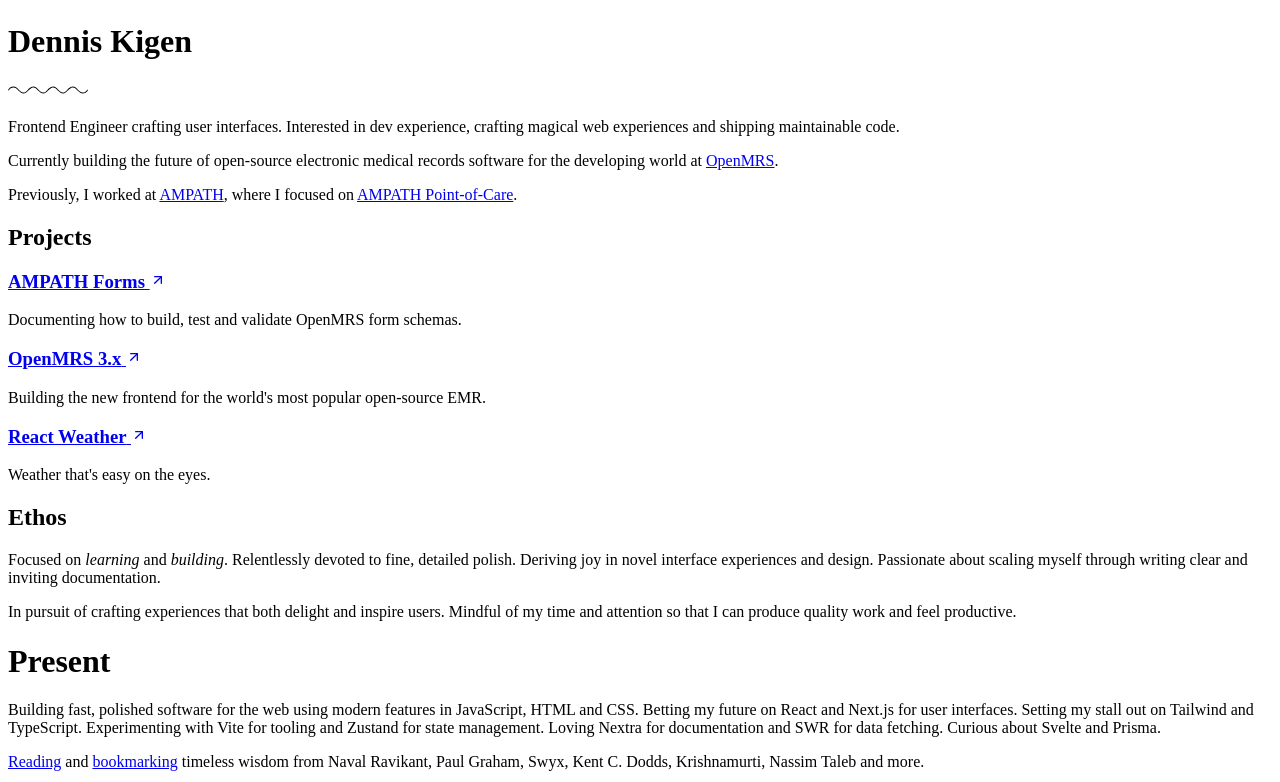
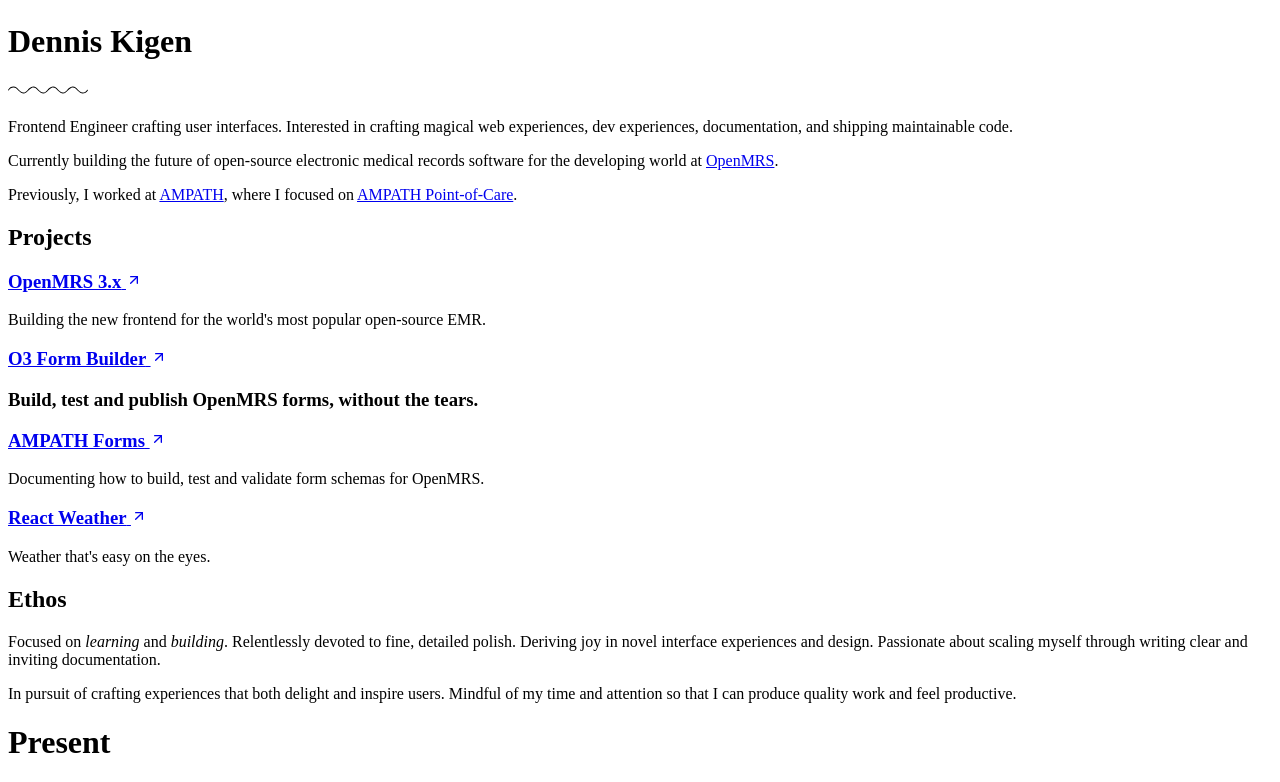
Before and after one commit to denniskigen/denniskigen.com, a Next.js app: page / in a window 1280 px wide. Shown: the part 410-1192 px from the top of the page. Built offline with nearby package versions, Linux system fonts and the light colour scheme.

Commit message:
(feat) Yet more visual enhancements

```diff
--- a/components/Container.js
+++ b/components/Container.js
@@ -36,7 +36,7 @@
         )}
       </Head>
       <Navbar />
-      <main className="mx-auto flex max-w-3xl flex-col justify-center px-8 py-16 xl:py-20 antialiased leading-7 text-very-grey dark:text-very-light">
+      <main className="mx-auto flex max-w-3xl flex-col justify-center px-8 py-16 xl:py-20 leading-7 text-very-grey dark:text-very-light">
         {children}
       </main>
     </div>
--- a/components/ExternalLink.js
+++ b/components/ExternalLink.js
@@ -1,7 +1,7 @@
 export default function ExternalLink({ href, children, styles }) {
   return (
     <a
-      className={`underline underline-offset-4 decoration-zinc-500 hover:decoration-zinc-200 ${styles}`}
+      className={`underline underline-offset-4 decoration-zinc-200 dark:decoration-zinc-500 hover:decoration-zinc-400 dark:hover:decoration-zinc-200 ${styles}`}
       target="_blank"
       rel="noopener noreferrer"
       href={href}
--- a/pages/_document.js
+++ b/pages/_document.js
@@ -4,9 +4,11 @@
   return (
     <Html lang="en">
       <Head>
+        <link rel="preconnect" href="https://fonts.googleapis.com" />
+        <link rel="preconnect" href="https://fonts.gstatic.com" crossorigin />
         <link
+          href="https://fonts.googleapis.com/css2?family=Inter&display=swap"
           rel="stylesheet"
-          href="https://fonts.googleapis.com/css2?family=Inter&display=swap"
         />
       </Head>
       <body>
--- a/pages/index.js
+++ b/pages/index.js
@@ -25,7 +25,7 @@
           src="/dennis-avatar.png"
           alt="Dennis' avatar"
         />
-        <h1 className="text-lg font-semibold">Dennis Kigen</h1>
+        <h1 className="text-lg tracking-wide font-semibold">Dennis Kigen</h1>
       </div>
 
       <svg
@@ -39,9 +39,9 @@
       </svg>
 
       <p className="my-8">
-        Frontend Engineer crafting user interfaces. Interested in dev
-        experience, crafting magical web experiences and shipping maintainable
-        code.
+        Frontend Engineer crafting user interfaces. Interested in crafting
+        magical web experiences, dev experiences, documentation, and shipping
+        maintainable code.
       </p>
 
       <p className="">
@@ -71,17 +71,17 @@
 function Projects() {
   return (
     <div className="mt-12">
-      <h2 className="text-lg font-medium text-neutral-600 dark:text-neutral-400">
+      <h2 className="text-lg font-medium text-neutral-500 dark:text-neutral-400">
         Projects
       </h2>
-      <section className="mt-4 flex space-x-5 md:space-x-10">
-        <div className="mt-4 space-y-2 flex-1">
+      <section className="mt-8 grid grid-cols-1 md:grid-cols-3 gap-x-8 gap-y-8 md:gap-y-8">
+        <div className="flex-col h-full relative cursor-default">
           <h3>
-            <ExternalLink href="https://ampath-forms.vercel.app">
+            <ExternalLink href="https://dev3.openmrs.org/openmrs/spa">
               <span className="flex items-center">
-                AMPATH Forms{" "}
+                OpenMRS 3.x{" "}
                 <svg
-                  className="ml-1 w-5 h-5 text-neutral-600 dark:text-neutral-400"
+                  className="ml-1 w-5 h-5 text-neutral-500 dark:text-neutral-400"
                   xmlns="http://www.w3.org/2000/svg"
                   width="16"
                   height="16"
@@ -98,17 +98,45 @@
               </span>
             </ExternalLink>
           </h3>
-          <p className="text-neutral-600 dark:text-neutral-400">
-            Documenting how to build, test and validate OpenMRS form schemas.
+          <p className="text-neutral-500 dark:text-neutral-400 mt-2.5">
+            Building the new frontend for the world's most popular open-source
+            EMR.
           </p>
         </div>
-        <div className="mt-4 space-y-2 flex-1">
+        <div className="flex-col h-full relative cursor-default">
           <h3>
-            <ExternalLink href="https://dev3.openmrs.org/openmrs/spa">
+            <ExternalLink href="https://github.com/openmrs/openmrs-esm-form-builder">
               <span className="flex items-center">
-                OpenMRS 3.x{" "}
+                O3 Form Builder{" "}
                 <svg
-                  className="ml-1 w-5 h-5 text-neutral-600 dark:text-neutral-400"
+                  className="ml-1 w-5 h-5 text-neutral-500 dark:text-neutral-400"
+                  xmlns="http://www.w3.org/2000/svg"
+                  width="16"
+                  height="16"
+                  viewBox="0 0 24 24"
+                  fill="none"
+                  stroke="currentColor"
+                  strokeWidth="2"
+                  strokeLinecap="round"
+                  strokeLinejoin="round"
+                >
+                  <line x1="7" y1="17" x2="17" y2="7"></line>
+                  <polyline points="7 7 17 7 17 17"></polyline>
+                </svg>
+              </span>
+            </ExternalLink>
+            <p className="text-neutral-500 dark:text-neutral-400 mt-2.5">
+              Build, test and publish OpenMRS forms, without the tears.
+            </p>
+          </h3>
+        </div>
+        <div className="flex-col h-full relative cursor-default">
+          <h3>
+            <ExternalLink href="https://ampath-forms.vercel.app">
+              <span className="flex items-center">
+                AMPATH Forms{" "}
+                <svg
+                  className="ml-1 w-5 h-5 text-neutral-500 dark:text-neutral-400"
                   xmlns="http://www.w3.org/2000/svg"
                   width="16"
                   height="16"
@@ -125,18 +153,18 @@
               </span>
             </ExternalLink>
           </h3>
-          <p className="text-neutral-600 dark:text-neutral-400">
-            Building the new frontend for the world's most popular open-source
-            EMR.
+          <p className="text-neutral-500 dark:text-neutral-400 mt-2.5">
+            Documenting how to build, test and validate form schemas for
+            OpenMRS.
           </p>
         </div>
-        <div className="mt-4 space-y-2 flex-1">
+        <div className="flex-col h-full relative cursor-default">
           <h3>
             <ExternalLink href="https://react-weather.denniskigen.com">
               <span className="flex items-center">
                 React Weather{" "}
                 <svg
-                  className="ml-1 w-5 h-5 text-neutral-600 dark:text-neutral-400"
+                  className="ml-1 w-5 h-5 text-neutral-500 dark:text-neutral-400"
                   xmlns="http://www.w3.org/2000/svg"
                   width="16"
                   height="16"
@@ -153,7 +181,7 @@
               </span>
             </ExternalLink>
           </h3>
-          <p className="text-neutral-600 dark:text-neutral-400">
+          <p className="text-neutral-500 dark:text-neutral-400 mt-2.5">
             Weather that's easy on the eyes.
           </p>
         </div>
@@ -165,7 +193,7 @@
 function Ethos() {
   return (
     <div className="mt-12">
-      <h2 className="text-lg font-medium text-neutral-600 dark:text-neutral-400">
+      <h2 className="text-lg font-medium text-neutral-500 dark:text-neutral-400">
         Ethos
       </h2>
       <p className="mt-8">
@@ -186,27 +214,29 @@
 function Current() {
   return (
     <div className="mt-12">
-      <h1 className="text-lg font-medium text-neutral-600 dark:text-neutral-400">
+      <h1 className="text-lg font-medium text-neutral-500 dark:text-neutral-400">
         Present
       </h1>
       <p className="mt-8">
         Building fast, polished software for the web using modern features in
         JavaScript, HTML and CSS. Betting my future on React and Next.js for
-        user interfaces. Setting my stall out on Tailwind and TypeScript.
-        Experimenting with Vite for tooling and Zustand for state management.
-        Loving Nextra for documentation and SWR for data fetching. Curious about
+        user interfaces. Setting my stall out on Tailwind for styling and
+        TypeScript for type safety. Experimenting with Vite and Turbo for
+        tooling and Zustand for state management. Loving Nextra for
+        documentation and SWR for data fetching. Reaching for Testing Library,
+        Jest, Vitest, MSW and Playwright for testing. Curious about tRPC, Astro,
         Svelte and Prisma.
       </p>
       <p className="mt-8">
         <Link
-          className="underline underline-offset-4 decoration-zinc-500 hover:decoration-zinc-200"
+          className="underline underline-offset-4 decoration-zinc-200 dark:decoration-zinc-500  hover:decoration-zinc-400 dark:hover:decoration-zinc-200"
           href="/bookshelf"
         >
           Reading
         </Link>{" "}
         and{" "}
         <Link
-          className="underline underline-offset-4 decoration-zinc-500 hover:decoration-zinc-200"
+          className="underline underline-offset-4 decoration-zinc-200 dark:decoration-zinc-500  hover:decoration-zinc-400 dark:hover:decoration-zinc-200"
           href="/bookmarks"
         >
           bookmarking
@@ -221,7 +251,7 @@
 function Connect() {
   return (
     <div className="mt-12">
-      <h1 className="text-lg font-medium text-neutral-600 dark:text-neutral-400">
+      <h1 className="text-lg font-medium text-neutral-500 dark:text-neutral-400">
         Connect
       </h1>
       <p className="mt-8">
@@ -237,7 +267,7 @@
       <p className="mt-8">
         Curious about how I work? Check out my{" "}
         <Link
-          className="underline underline-offset-4 decoration-zinc-500 hover:decoration-zinc-200"
+          className="underline underline-offset-4 decoration-zinc-200 dark:decoration-zinc-500  hover:decoration-zinc-400 dark:hover:decoration-zinc-200"
           href="/uses"
         >
           uses
--- a/tailwind.config.js
+++ b/tailwind.config.js
@@ -10,6 +10,9 @@
         "very-grey": "#3a3a3a",
         "very-light": "#e5e5e5",
       },
+      fontFamily: {
+        sans: "Inter",
+      },
     },
   },
   plugins: [],
```
